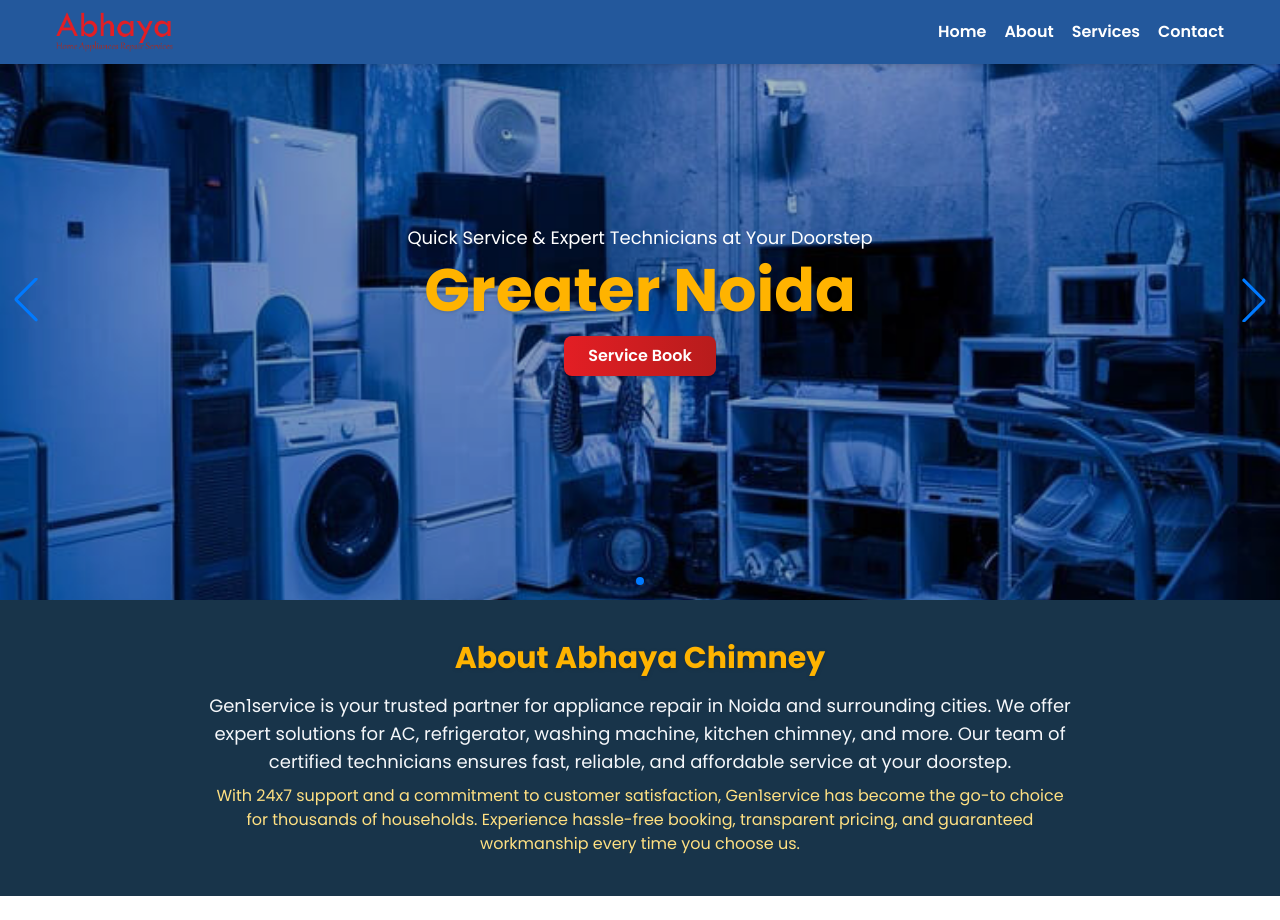
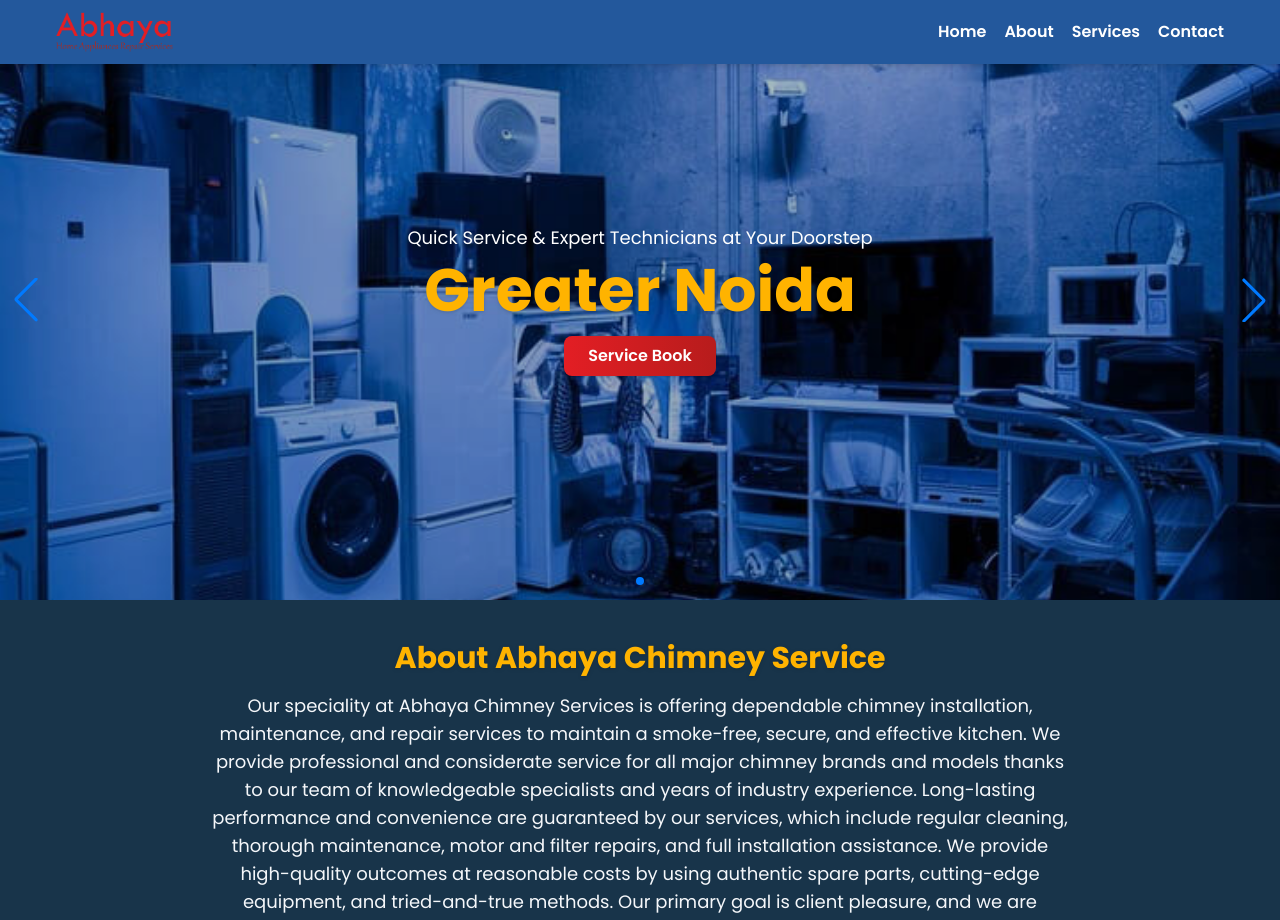
Before and after one commit to mohitkmr778/abhaya-chimney-website, a Next.js app: page / in a window 1280 px wide. Shown: the top 920 px of the page. Built offline with nearby package versions, Linux system fonts and the light colour scheme.

Commit message:
Update AboutSection.jsx

```diff
--- a/components/homePage/AboutSection.jsx
+++ b/components/homePage/AboutSection.jsx
@@ -5,22 +5,22 @@
         <section className="bg-[#18344a] py-10">
             <div className="max-w-[900px] mx-auto px-4 text-center">
                 <h2 className="text-3xl font-bold mb-4 text-[#ffb300] drop-shadow">
-                    About Abhaya Chimney
+                    About Abhaya Chimney Service
                 </h2>
                 <p className="text-lg text-[#f5f7fa] mb-2">
-                    Gen1service is your trusted partner for appliance repair in
-                    Noida and surrounding cities. We offer expert solutions for
-                    AC, refrigerator, washing machine, kitchen chimney, and
-                    more. Our team of certified technicians ensures fast,
-                    reliable, and affordable service at your doorstep.
+                    Our speciality at Abhaya Chimney Services is offering dependable chimney installation,
+                    maintenance, and repair services to maintain a smoke-free, secure, and effective kitchen.
+                    We provide professional and considerate service for all major chimney brands and models
+                    thanks to our team of knowledgeable specialists and years of industry experience.
+                    Long-lasting performance and convenience are guaranteed by our services,
+                    which include regular cleaning, thorough maintenance, motor and filter repairs,
+                    and full installation assistance. We provide high-quality outcomes at reasonable
+                    costs by using authentic spare parts, cutting-edge equipment, and tried-and-true methods.
+                    Our primary goal is client pleasure, and we are dedicated to providing prompt service, clear pricing,
+                    and trustworthy support. We at Abhaya Chimney Services give every household we work with peace of mind
+                    in addition to fixing chimneys.
                 </p>
-                <p className="text-md text-[#ffe082]">
-                    With 24x7 support and a commitment to customer satisfaction,
-                    Gen1service has become the go-to choice for thousands of
-                    households. Experience hassle-free booking, transparent
-                    pricing, and guaranteed workmanship every time you choose
-                    us.
-                </p>
+
             </div>
         </section>
     );
```
